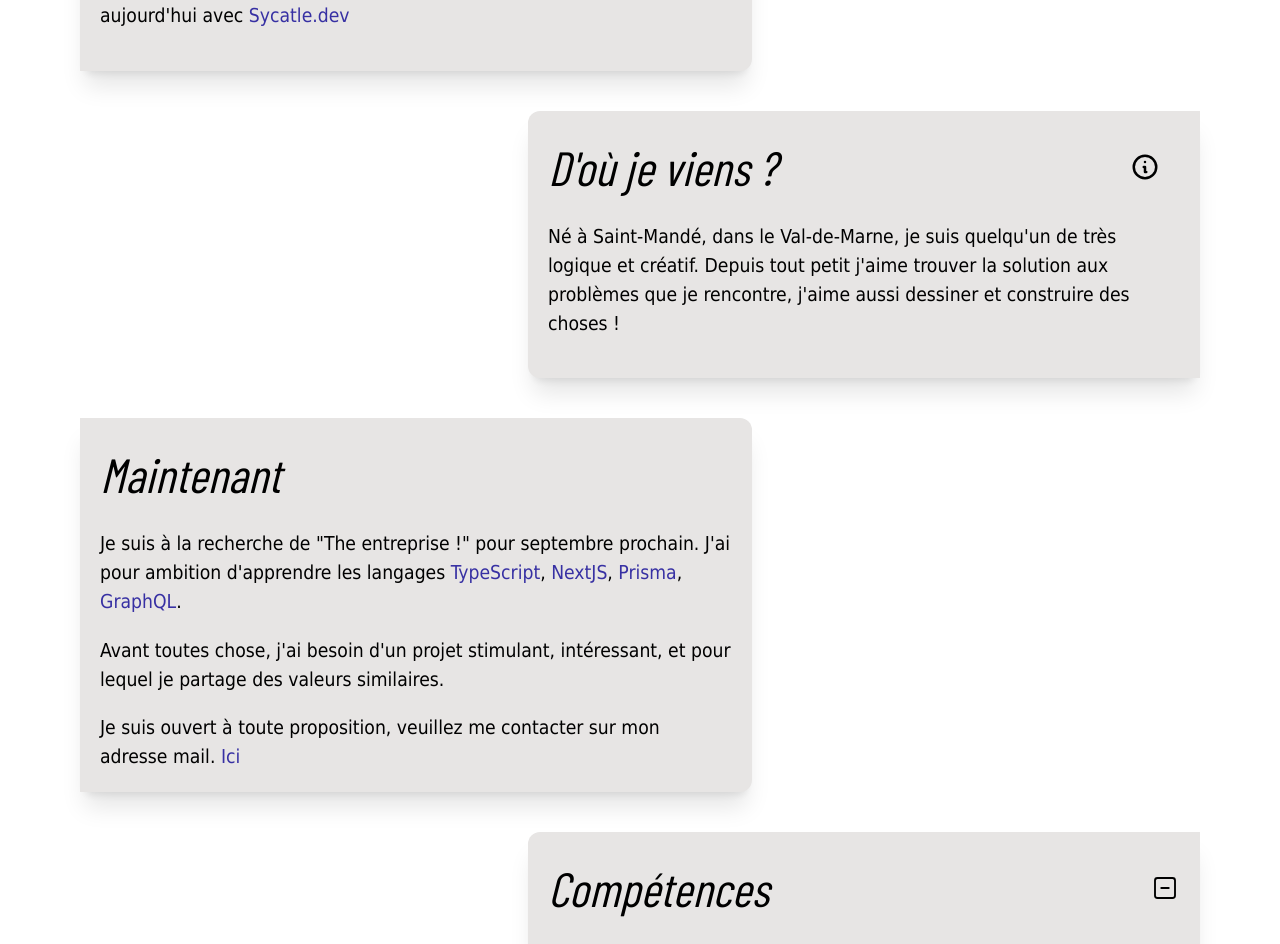
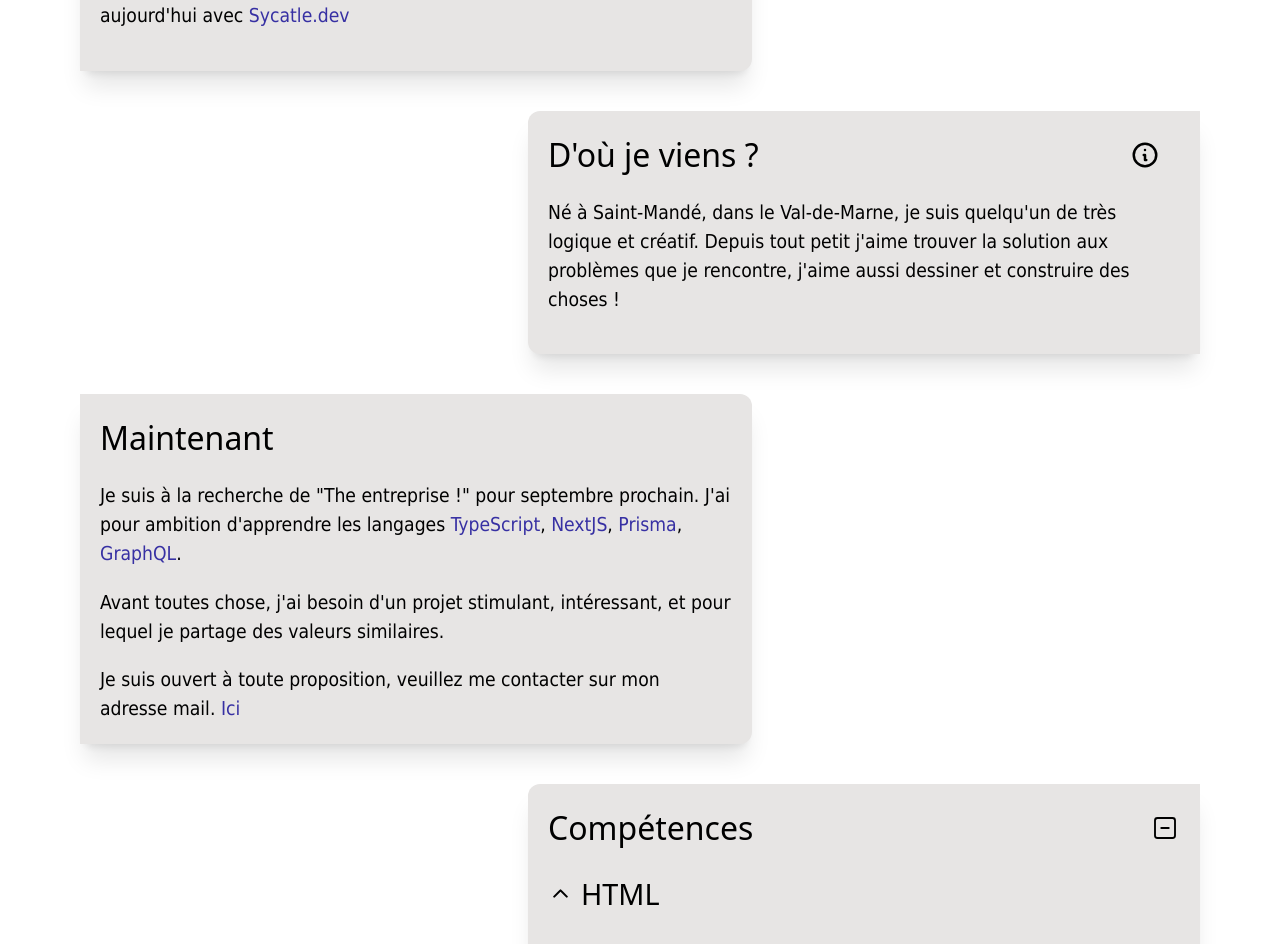
Before and after one commit to Azonesbz/vincentavez, a React (Vite) app in the folder client/: page / in a window 1280 px wide. Shown: the part 1508-2452 px from the top of the page. Built offline with nearby package versions, Linux system fonts and the light colour scheme; no server answers; a web font is replaced by a local one.

Commit message:
fixed title tag

```diff
--- a/client/src/components/career/Career.jsx
+++ b/client/src/components/career/Career.jsx
@@ -69,7 +69,7 @@ export default function Career() {
                 </div>
                 <div className="bg-stone-200 w-[90%] sm:w-[60%] mt-10 p-5 rounded-l-xl shadow-xl ml-auto relative z-2">
                     <div className="flex justify-between items-center">
-                        <h2>D'où je viens ?</h2>
+                        <h3>D'où je viens ?</h3>
                         <div className="info">
                             <div className='flex mr-5 space-x-2 items-center'>
                                 <svg width="30" height="30" fill="none" stroke="currentColor" stroke-linecap="round" stroke-linejoin="round" stroke-width="2" viewBox="0 0 24 24" xmlns="http://www.w3.org/2000/svg">
@@ -89,7 +89,7 @@ export default function Career() {
                         </div>
                     </div>
                     <div className="bg-stone-200 w-[90%] sm:w-[60%] mt-10 p-5 rounded-r-xl shadow-xl mr-auto relative z-2">
-                        <h2>Maintenant</h2>
+                        <h3>Maintenant</h3>
                         <div className="flex flex-col space-y-5">
                             <p className="mt-5">Je suis à la recherche de "The entreprise !" pour septembre prochain. J'ai pour ambition d'apprendre les langages <Link className="text-indigo-800" to="https://www.typescriptlang.org/" target="_blank">TypeScript</Link>,  <Link className="text-indigo-800" to="https://www.typescriptlang.org/" target="_blank">NextJS</Link>,  <Link className="text-indigo-800" to="https://www.typescriptlang.org/" target="_blank">Prisma</Link>,  <Link className="text-indigo-800" to="https://www.typescriptlang.org/" target="_blank">GraphQL</Link>. </p>
                             <p className="mt-5">Avant toutes chose, j'ai besoin d'un projet stimulant, intéressant, et pour lequel je partage des valeurs similaires.</p>
@@ -98,7 +98,7 @@ export default function Career() {
                     </div>
                     <div className="bg-stone-200 w-[90%] sm:w-[60%] mt-10 p-5 rounded-l-xl shadow-xl ml-auto relative z-2 flex flex-col space-y-5">
                         <div className="flex items-center justify-between">
-                            <h2>Compétences</h2>
+                            <h3>Compétences</h3>
                             <button onClick={handleReduceCompetence}>
                                 <svg width="30" height="30" fill="none" stroke="currentColor" strokeLinecap="round" strokeLinejoin="round" strokeWidth="1.5" viewBox="0 0 24 24" xmlns="http://www.w3.org/2000/svg">
                                     <path d="M18 4H6a2 2 0 0 0-2 2v12a2 2 0 0 0 2 2h12a2 2 0 0 0 2-2V6a2 2 0 0 0-2-2Z"></path>
```
